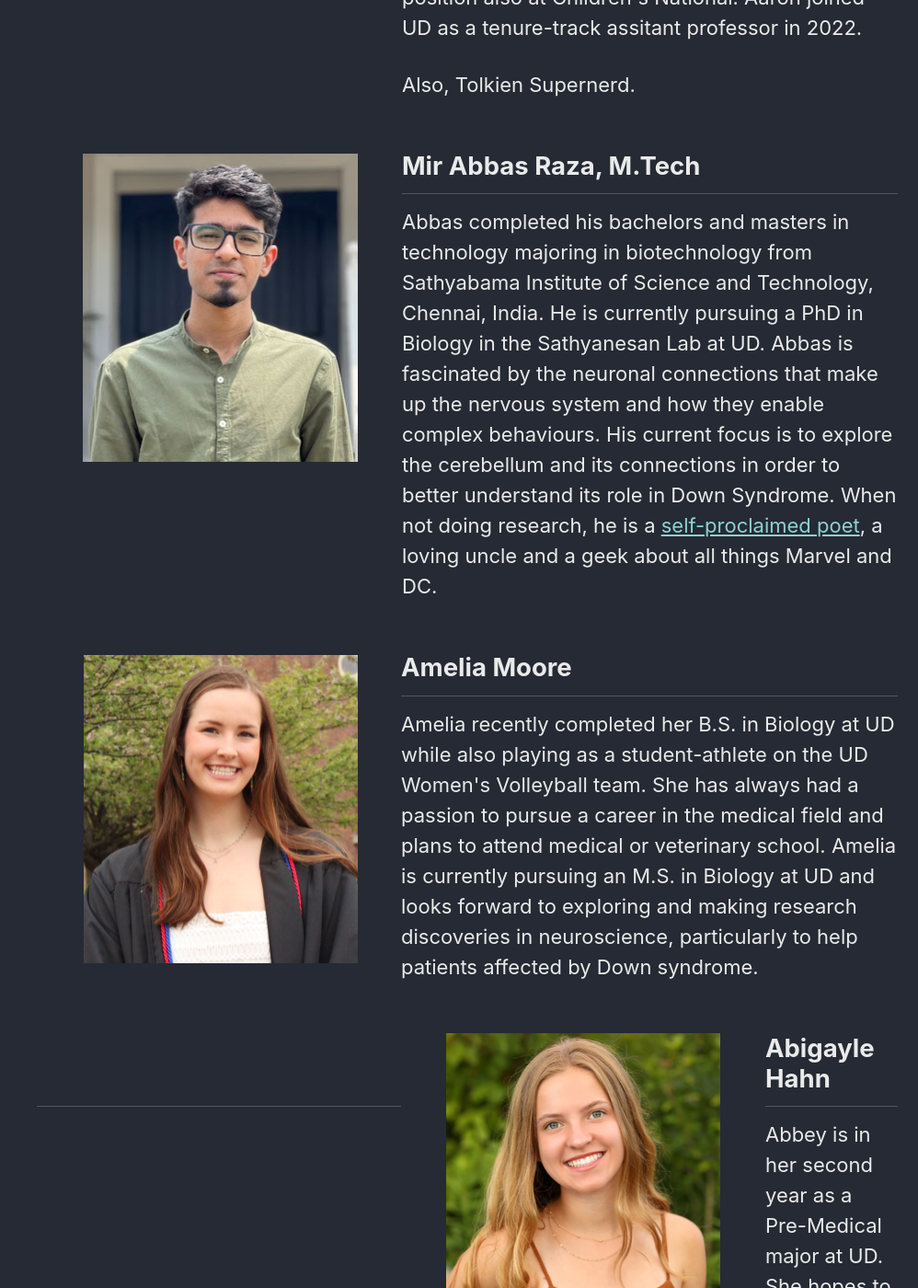
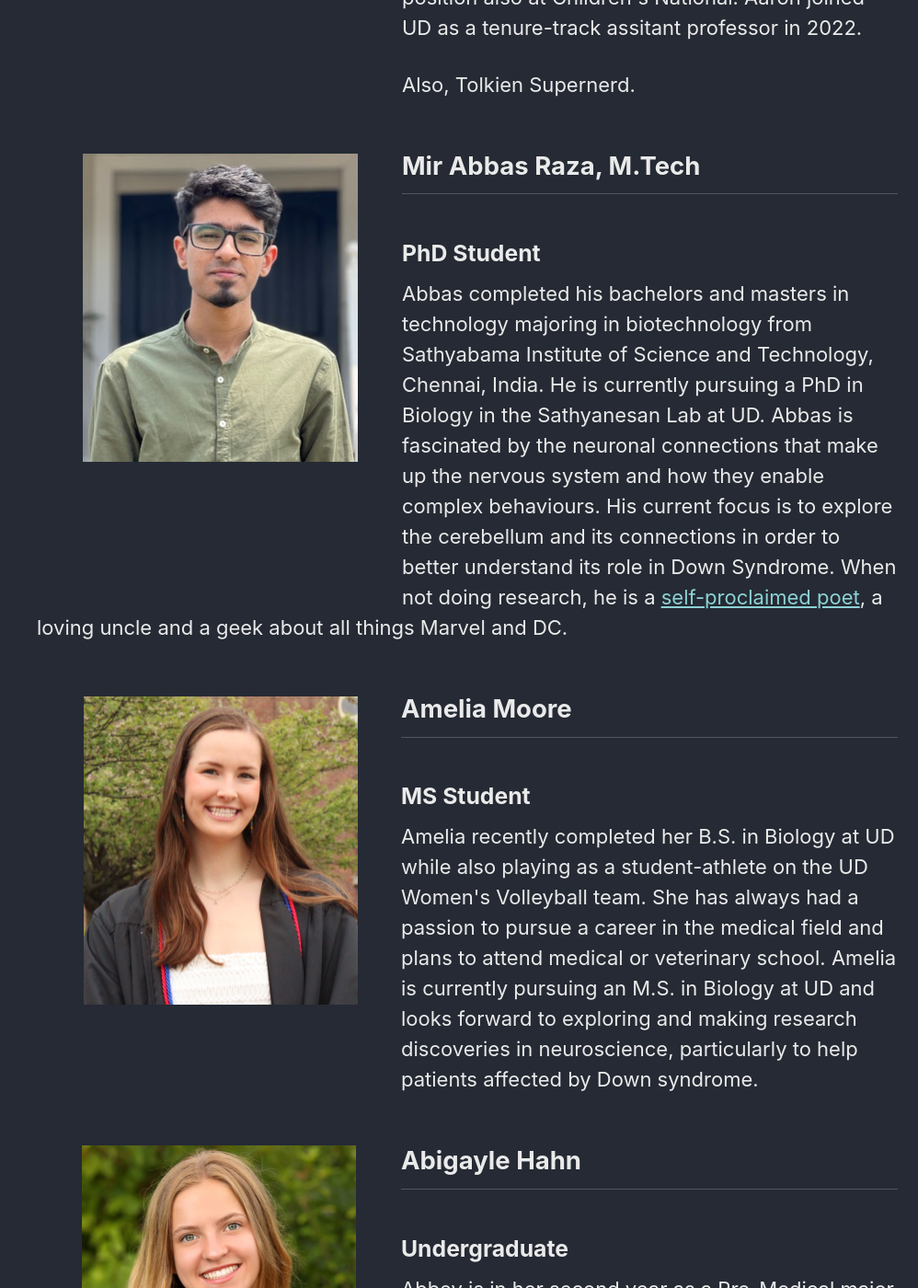
Before and after one commit to Sathyanesan-Lab/Sathyanesan-Lab.github.io, a Jekyll site: the page built from People/index.md, in a window 1280 px wide and 1400 px high, scrolled down 800 px. Shown: the whole window at 92% size, without its empty margins (282-1280 px from the left). Built offline with Jekyll 4.4.1, drawn with Linux system fonts in a browser that asks for light colours; cached includes are drawn as plain includes.

Commit message:
people edit

```diff
--- a/People/index.md
+++ b/People/index.md
@@ -24,6 +24,7 @@
     </div>
     <div class="splash-block">
       <h2>Mir Abbas Raza, M.Tech</h2>
+      <h3>PhD Student</h3>
       <p>Abbas completed his bachelors and masters in technology majoring in biotechnology from Sathyabama Institute of Science and Technology, Chennai, India. He is currently pursuing a PhD in Biology in the Sathyanesan Lab at UD. Abbas is fascinated by the neuronal connections that make up the nervous system and how they enable complex behaviours. His current focus is to explore the cerebellum and its connections in order to better understand its role in Down Syndrome. When not doing research, he is a <a href="https://www.amazon.com/Serenity-Ink-Mir-Abbas-Raza/dp/1948321084/ref=sr_1_1?crid=1D39H5T1NS7AV&keywords=serenity+in+ink+raza&qid=1691472798&sprefix=serenity+in+ink+raza%2Caps%2C199&sr=8-1">self-proclaimed poet</a>, a loving uncle and a geek about all things Marvel and DC.</p>
     </div>
   </div>
@@ -37,6 +38,7 @@
     </div>
     <div class="splash-block">
       <h2>Amelia Moore</h2>
+      <h3>MS Student</h3>
       <p>Amelia recently completed her B.S. in Biology at UD while also playing as a student-athlete on the UD Women's Volleyball team. She has always had a passion to pursue a career in the medical field and plans to attend medical or veterinary school. Amelia is currently pursuing an M.S. in Biology at UD and looks forward to exploring and making research discoveries in neuroscience, particularly to help patients affected by Down syndrome.&emsp;&emsp;&emsp;&emsp;
       &emsp;
       </p>
@@ -52,6 +54,7 @@
     </div>
     <div class="splash-block">
       <h2>Abigayle Hahn</h2>
+      <h3>Undergraduate</h3>
       <p>Abbey is in her second year as a Pre-Medical major at UD. She hopes to pursue a medical career in the field of fetal medicine. She is excited to investigate different neurodevelopmental disorders and getting to play with some mice! In her free time, you can find her singing karaoke with the residents of the nursing home she works at back in Pittsburgh - the best audience is one who can't hear your terrible singing voice!</p>
     </div>
   </div>
```
